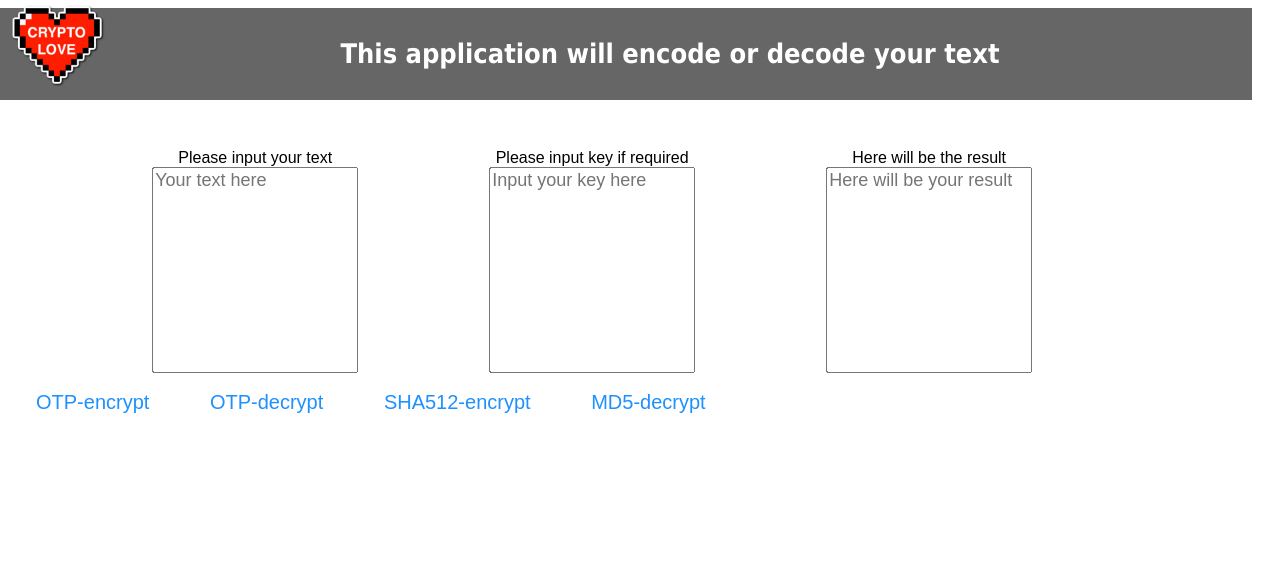
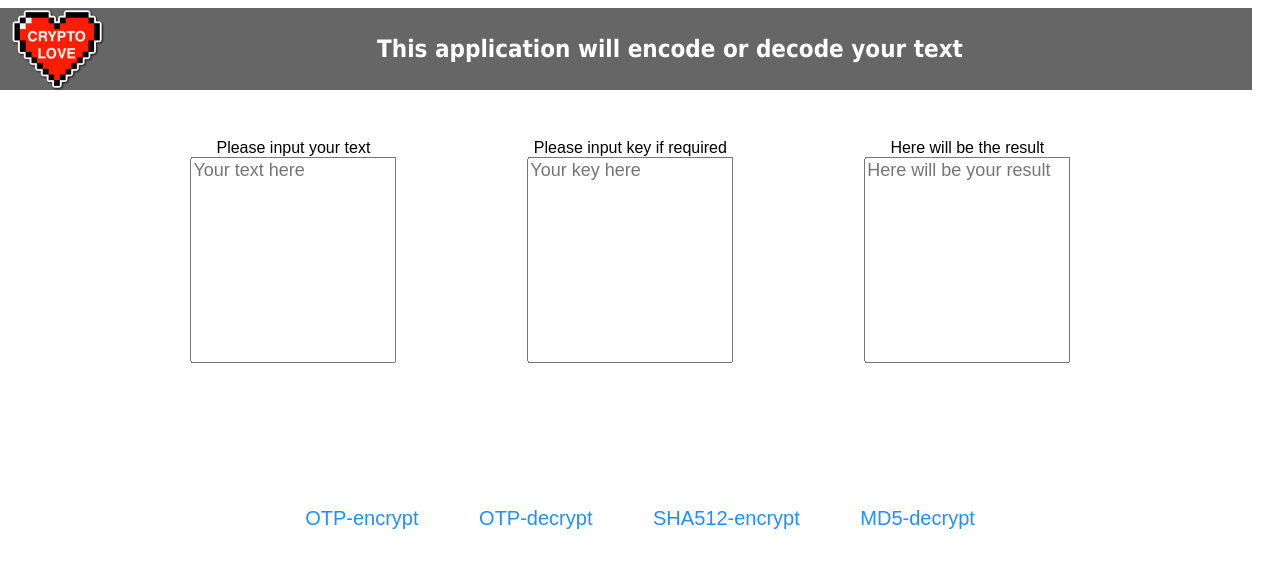
Before and after one commit to niojam/Crypto-application, a plain HTML site: page index.html in a window 1280 px wide. Drawn offline with Linux system fonts and the light colour scheme.

Commit message:
Second part done 2.0 with copyright (Little design)

```diff
--- a/crypto.css
+++ b/crypto.css
@@ -6,21 +6,24 @@ body{
     float: left;
     width: 100px;
     height: 100px;
-    transform: translateY(-20px) translateX(20px);
+    transform: translateY(-15px) translateX(20px);
 }
 .heading h2 {
 }
 
 .heading{
-    padding-bottom: 8px;
-    padding-top: 8px;
+    padding-bottom: 7px;
+    padding-top: 7px;
     transform: translateX(-20px);
     text-align: center;
     background-color: #666;
-    font-size: 18px;
+    font-size: 16px;
     color: white;
 }
-
+.all_buttons{
+    margin-top: 10%;
+    text-align: center;
+}
 
 .button {
     border: none;
@@ -38,7 +41,7 @@ body{
     margin-top: 30px;
     margin-right: 10%;
     text-align: center;
-    transform: translateX(70%);
+    transform: translateX(40%);
 }
 
 .text_area {
--- a/index.html
+++ b/index.html
@@ -20,12 +20,12 @@
     <div class="text">
         <label for="input_key">Please input key if required</label>
         <br>
-        <textarea class="text_area" name="key" id="input_key" placeholder="Input your key here"></textarea>
+        <textarea class="text_area" name="key" id="input_key" placeholder="Your key here"></textarea>
     </div>
     <div class="text">
         <label for="result">Here will be the result</label>
         <br>
-        <textarea class="text_area" id="result" placeholder="Here will be your result"></textarea>
+        <textarea class="text_area" id="result" placeholder="Here will be your result" readonly></textarea>
     </div>
     <div class="all_buttons">
         <button type="button" class="button" onclick="doOtpEncrypt()">OTP-encrypt</button>
```
